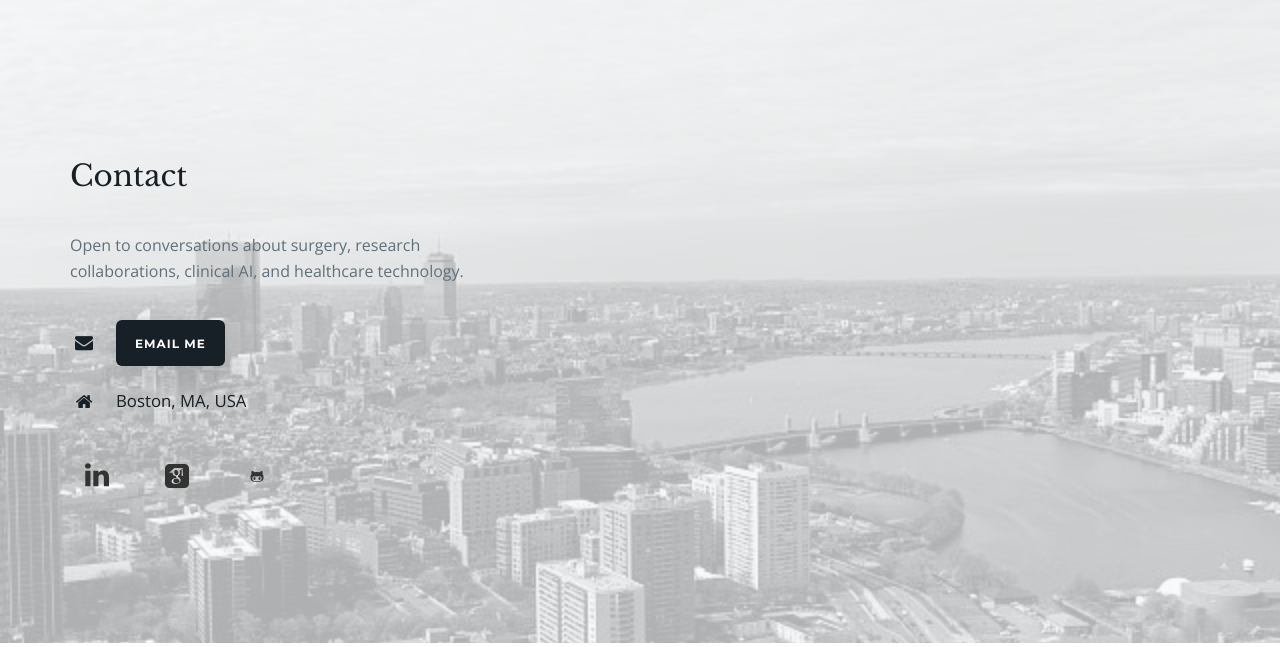
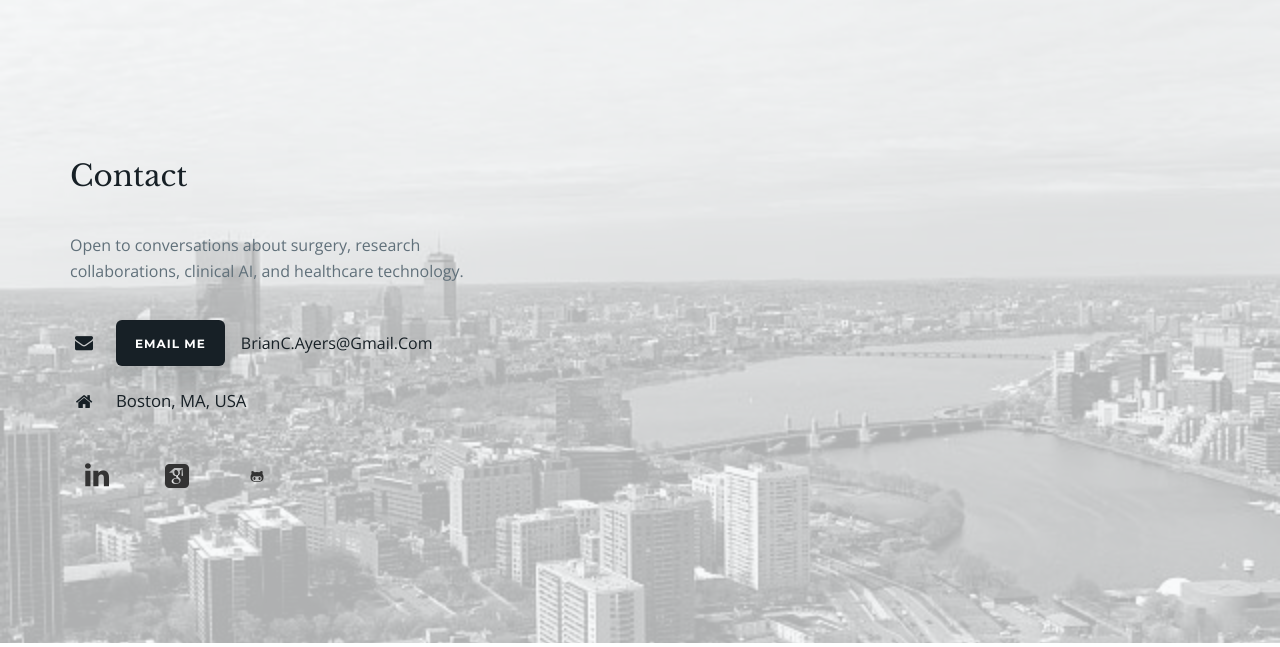
Before and after one commit to bayers92/personal_website, a PHP site: page / in a window 1280 px wide. Shown: the part 4037-4684 px from the top of the page. Run offline with PHP 8.4, Linux system fonts and the light colour scheme; some web fonts are replaced.

Commit message:
Show obfuscated contact email

```diff
--- a/css/custom.css
+++ b/css/custom.css
@@ -695,6 +695,13 @@ a:focus {
   color: var(--ink);
 }
 
+.contact-email {
+  display: flex;
+  flex-wrap: wrap;
+  gap: 10px 16px;
+  align-items: center;
+}
+
 .contact-email-button {
   width: fit-content;
   min-height: 46px;
@@ -710,6 +717,12 @@ a:focus {
   text-transform: uppercase;
   box-shadow: 0 12px 26px rgba(23, 32, 38, 0.14);
   transition: background-color 180ms ease, border-color 180ms ease, box-shadow 180ms ease, transform 180ms ease;
+}
+
+.contact-email-address {
+  color: var(--ink);
+  font-size: 16px;
+  line-height: 1.5;
 }
 
 .contact-email-button:hover,
--- a/index.html
+++ b/index.html
@@ -238,7 +238,10 @@
             <div class="contact-methods">
               <div class="contact-method">
                 <i class="fa fa-envelope"></i>
-                <button class="contact-email-button" type="button" data-email-user="OevnaP.Nlref" data-email-domain="tznvy.pbz">Email Me</button>
+                <div class="contact-email">
+                  <button class="contact-email-button" type="button" data-email-user="OevnaP.Nlref" data-email-domain="Tznvy.Pbz">Email Me</button>
+                  <span class="contact-email-address" data-email-display></span>
+                </div>
               </div>
               <div class="contact-method">
                 <i class="fa fa-home"></i>
--- a/js/contact.js
+++ b/js/contact.js
@@ -12,15 +12,22 @@
     var buttons = document.querySelectorAll("[data-email-user][data-email-domain]");
 
     Array.prototype.forEach.call(buttons, function (button) {
+      var user = decodeRot13(button.getAttribute("data-email-user") || "");
+      var domain = decodeRot13(button.getAttribute("data-email-domain") || "");
+      var email = user && domain ? user + "@" + domain : "";
+      var contactEmail = button.parentNode;
+      var display = contactEmail ? contactEmail.querySelector("[data-email-display]") : null;
+
+      if (display && email) {
+        display.textContent = email;
+      }
+
       button.addEventListener("click", function () {
-        var user = decodeRot13(button.getAttribute("data-email-user") || "");
-        var domain = decodeRot13(button.getAttribute("data-email-domain") || "");
-
-        if (!user || !domain) {
+        if (!email) {
           return;
         }
 
-        window.location.href = "mailto:" + user + "@" + domain;
+        window.location.href = "mailto:" + email;
       });
     });
   }
```
